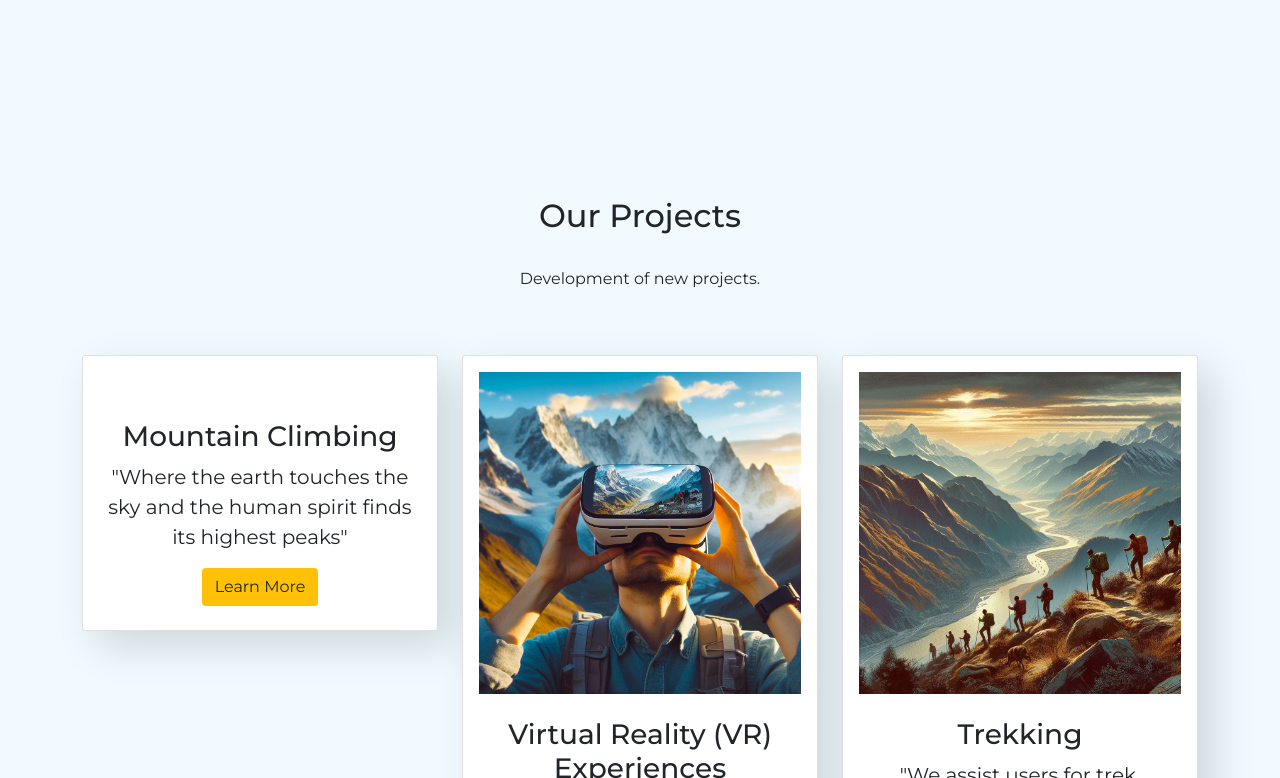
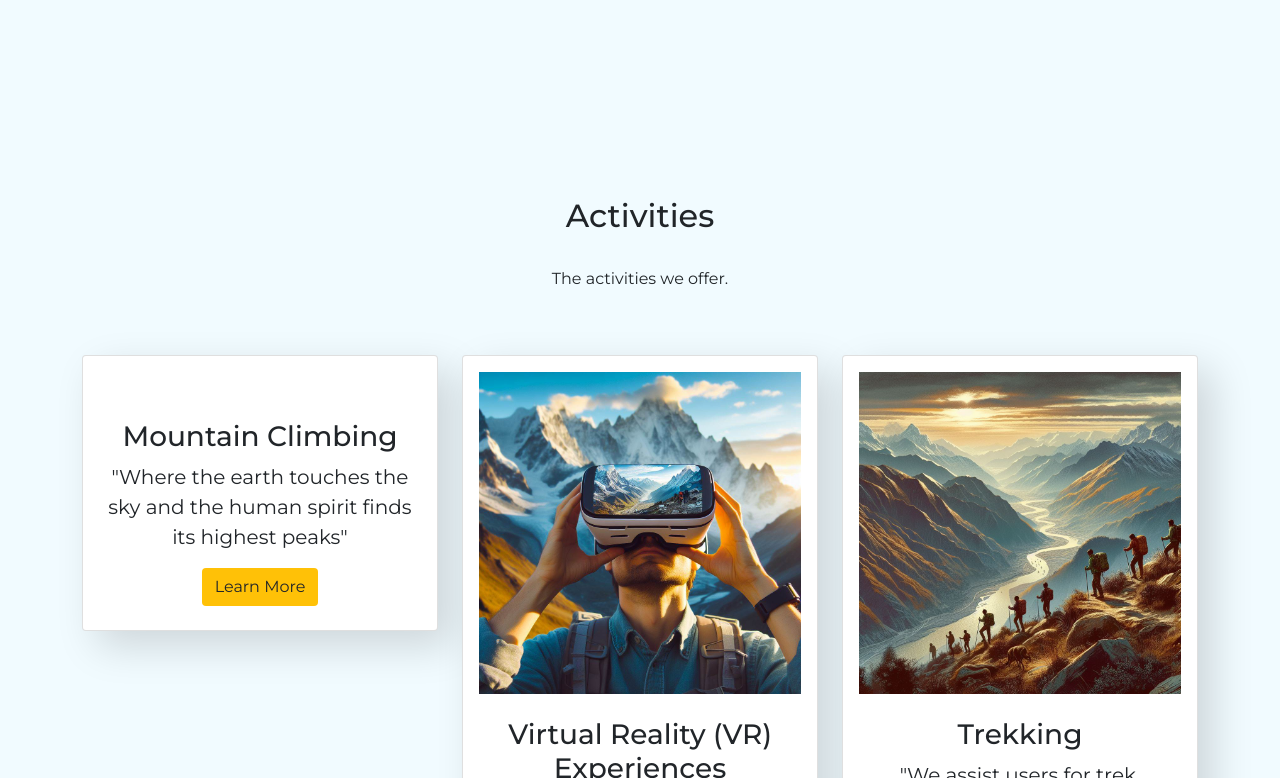
Before and after one commit to nischu2002/himalayanadventuretech, a plain HTML site: page index.html in a window 1280 px wide. Shown: the part 1955-2733 px from the top of the page. Drawn offline with nearby package versions, Linux system fonts and the light colour scheme; a script that the page names is missing.

Commit message:
Update index.html

```diff
--- a/index.html
+++ b/index.html
@@ -32,7 +32,7 @@
                 <a class="nav-link" href="#services">Services</a>
               </li>
               <li class="nav-item">
-                <a class="nav-link" href="#portfolio">Portfolio</a>
+                <a class="nav-link" href="#portfolio">Activities</a>
               </li>
               <li class="nav-item">
                 <a class="nav-link" href="#team">Team</a>
@@ -169,8 +169,8 @@
             <div class="row">
                 <div class="col-md-12">
                     <div class="section-header text-center pb-5">
-                        <h2>Our Projects</h2>
-                        <p> <br>Development of new projects.</p>
+                        <h2>Activities</h2>
+                        <p> <br>The activities we offer.</p>
                     </div>
                 </div>
             </div>
```
